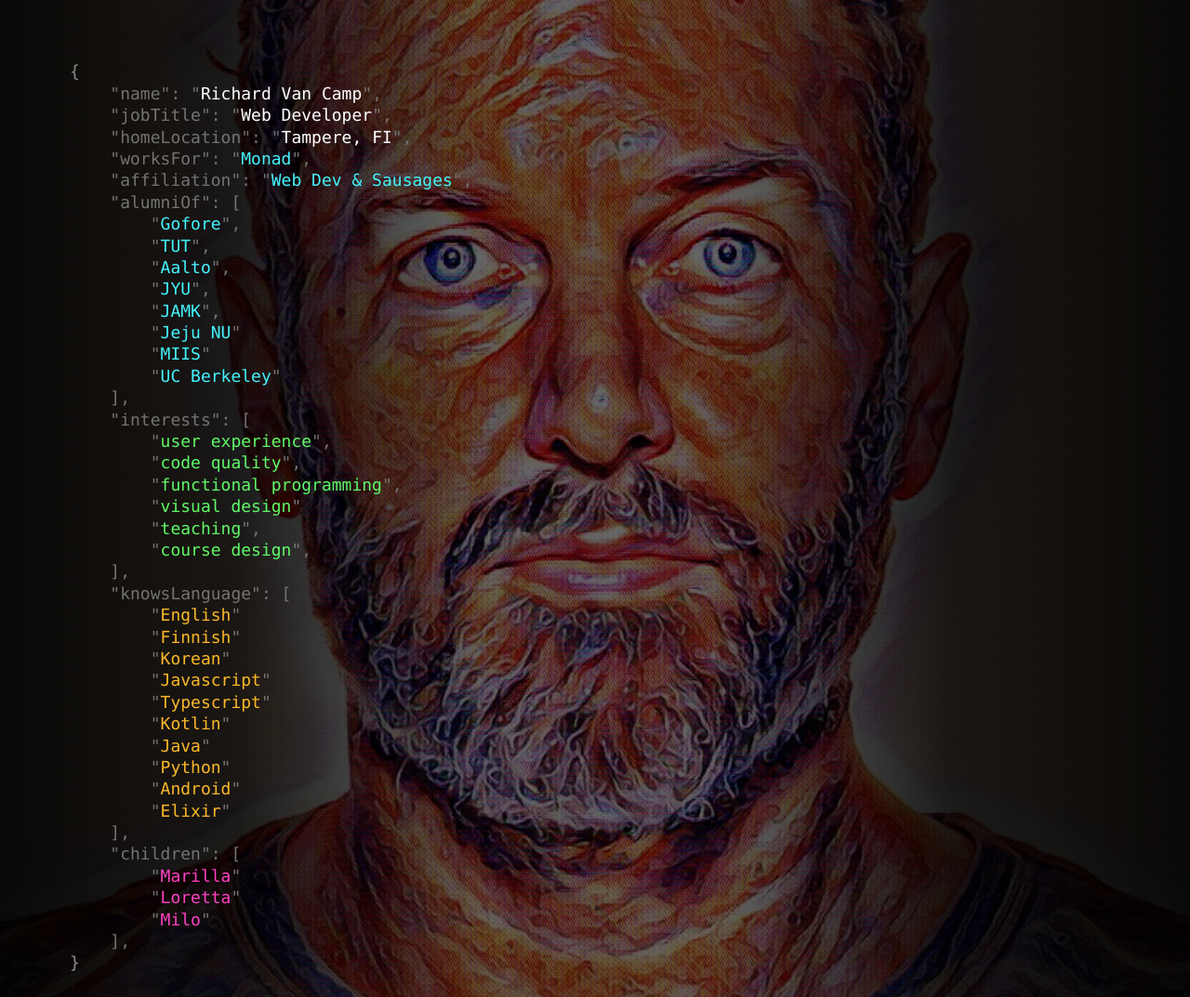
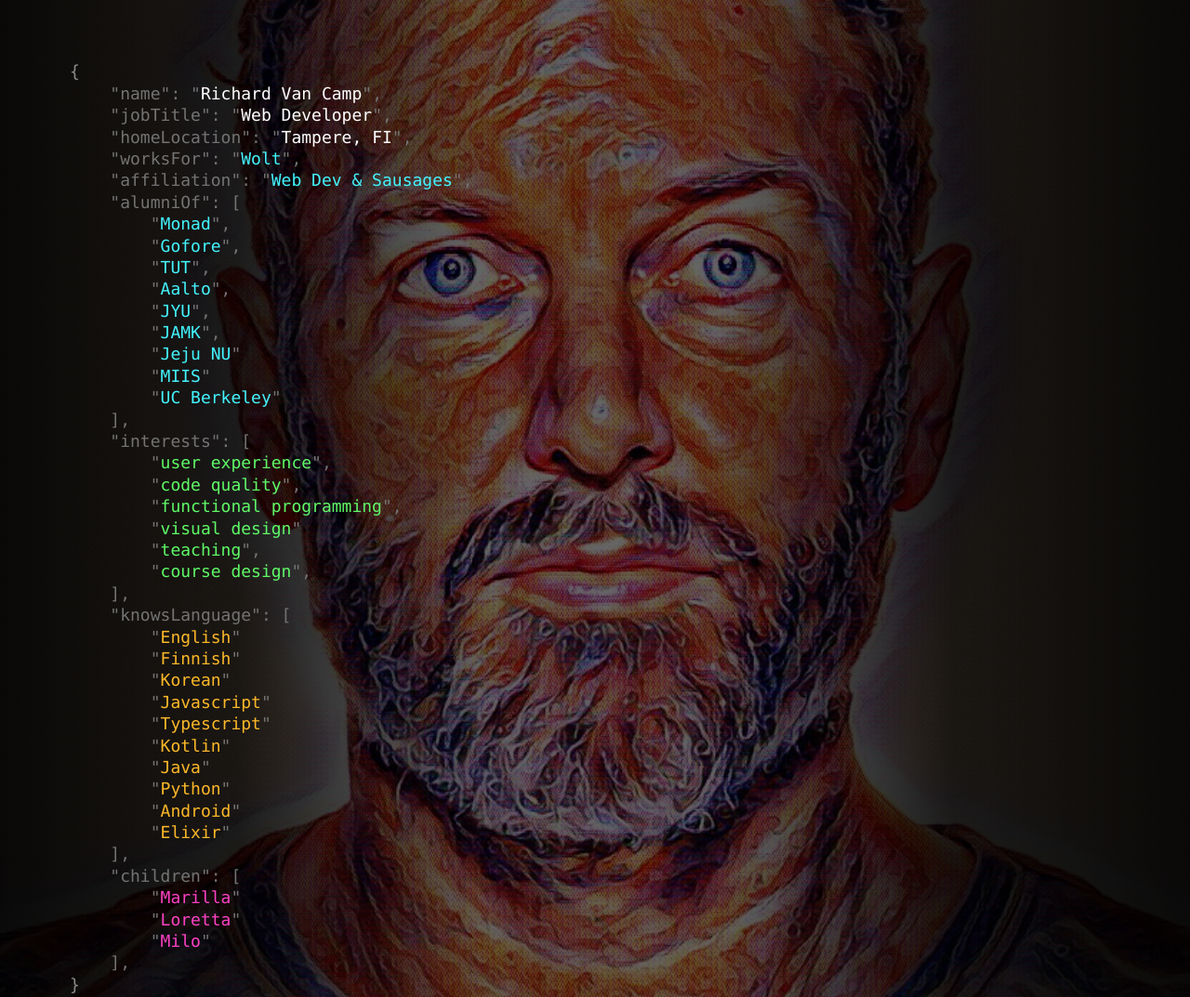
Before and after one commit to RikuVan/me, a website built with Parcel: page index.html in a window 1280 px wide. Shown: the top 1073 px of the page at 93% size. Built offline with nearby package versions, Linux system fonts and the light colour scheme; a web font is replaced by a local one.

Commit message:
Update workplace

```diff
--- a/index.html
+++ b/index.html
@@ -1,17 +1,20 @@
 <!DOCTYPE html>
 <html lang="en">
-
   <head>
     <meta charset="utf-8" />
     <meta name="theme-color" content="#1d1d1d" />
 
     <title>Richard Van Camp | Web Developer in Tampere, Finland</title>
 
-  <meta name="description"
-    content="I'm a full-stack web developer, focused on crafting compelling experiences and clean code." />
+    <meta
+      name="description"
+      content="I'm a full-stack web developer, focused on crafting compelling experiences and clean code."
+    />
 
-  <meta name="keywords"
-    content="software architect, javascript developer, front end developer, web developer, kotlin developer" />
+    <meta
+      name="keywords"
+      content="software architect, javascript developer, front end developer, web developer, kotlin developer"
+    />
 
     <!-- TODO <link rel="shortcut icon" href="/dist/favicon.png" /> -->
 
@@ -52,9 +55,10 @@
           <span class="key-value-pair"><span class="media-not-small">&nbsp;&nbsp;&nbsp;&nbsp;</span>"name": "<em id="detail-1" itemprop="name">Richard Van Camp</em>",</span>
           <span class="key-value-pair"><span class="media-not-small">&nbsp;&nbsp;&nbsp;&nbsp;</span>"jobTitle": "<em  id="detail-2" itemprop="jobTitle">Web Developer</em>",</span>
           <span class="key-value-pair"><span class="media-not-small">&nbsp;&nbsp;&nbsp;&nbsp;</span>"homeLocation": "<em  id="detail-3" itemprop="homeLocation">Tampere, FI</em>",</span>
-          <span class="key-value-pair"><span class="media-not-small">&nbsp;&nbsp;&nbsp;&nbsp;</span>"worksFor": "<em itemprop="worksFor"><a href="https://monad.fi" itemprop="url"><span itemprop="name">Monad</span></a></em>",</span>
+          <span class="key-value-pair"><span class="media-not-small">&nbsp;&nbsp;&nbsp;&nbsp;</span>"worksFor": "<em itemprop="worksFor"><a href="https://wolt.com" itemprop="url"><span itemprop="name">Wolt</span></a></em>",</span>
           <span class="key-value-pair"><span class="media-not-small">&nbsp;&nbsp;&nbsp;&nbsp;</span>"affiliation": "<em itemprop="affiliation"><a href="https://webdevandsausages.org" itemprop="url"><span itemprop="name">Web Dev & Sausages</span></a></em>",</span>
           <span class="key-value-pair"><span class="media-not-small">&nbsp;&nbsp;&nbsp;&nbsp;</span>"alumniOf": [
+          <span class="media-not-small">&nbsp;&nbsp;&nbsp;&nbsp;</span>&nbsp;&nbsp;&nbsp;&nbsp;"<em itemprop="alumniOf" itemscope itemtype="http://schema.org/Organization"><a href="https://monad.fi" itemprop="url"><span itemprop="name">Monad</span></a></em>",
           <span class="media-not-small">&nbsp;&nbsp;&nbsp;&nbsp;</span>&nbsp;&nbsp;&nbsp;&nbsp;"<em itemprop="alumniOf" itemscope itemtype="http://schema.org/Organization"><a href="https://gofore.com" itemprop="url"><span itemprop="name">Gofore</span></a></em>",
           <span class="media-not-small">&nbsp;&nbsp;&nbsp;&nbsp;</span>&nbsp;&nbsp;&nbsp;&nbsp;"<em itemprop="alumniOf" itemscope itemtype="http://schema.org/Organization"><a href="https://www.tuni.fi/en" itemprop="url"><span itemprop="name">TUT</span></a></em>",
           <span class="media-not-small">&nbsp;&nbsp;&nbsp;&nbsp;</span>&nbsp;&nbsp;&nbsp;&nbsp;"<em itemprop="alumniOf" itemscope itemtype="http://schema.org/Organization"><a href="https://www.aalto.fi" itemprop="url"><span itemprop="name">Aalto</span></a></em>",
@@ -94,5 +98,4 @@
     </pre>
     </main>
   </body>
-
 </html>
```
Also changed, not shown: 1 other file. Lines whose indentation alone changed are shown as unchanged.
